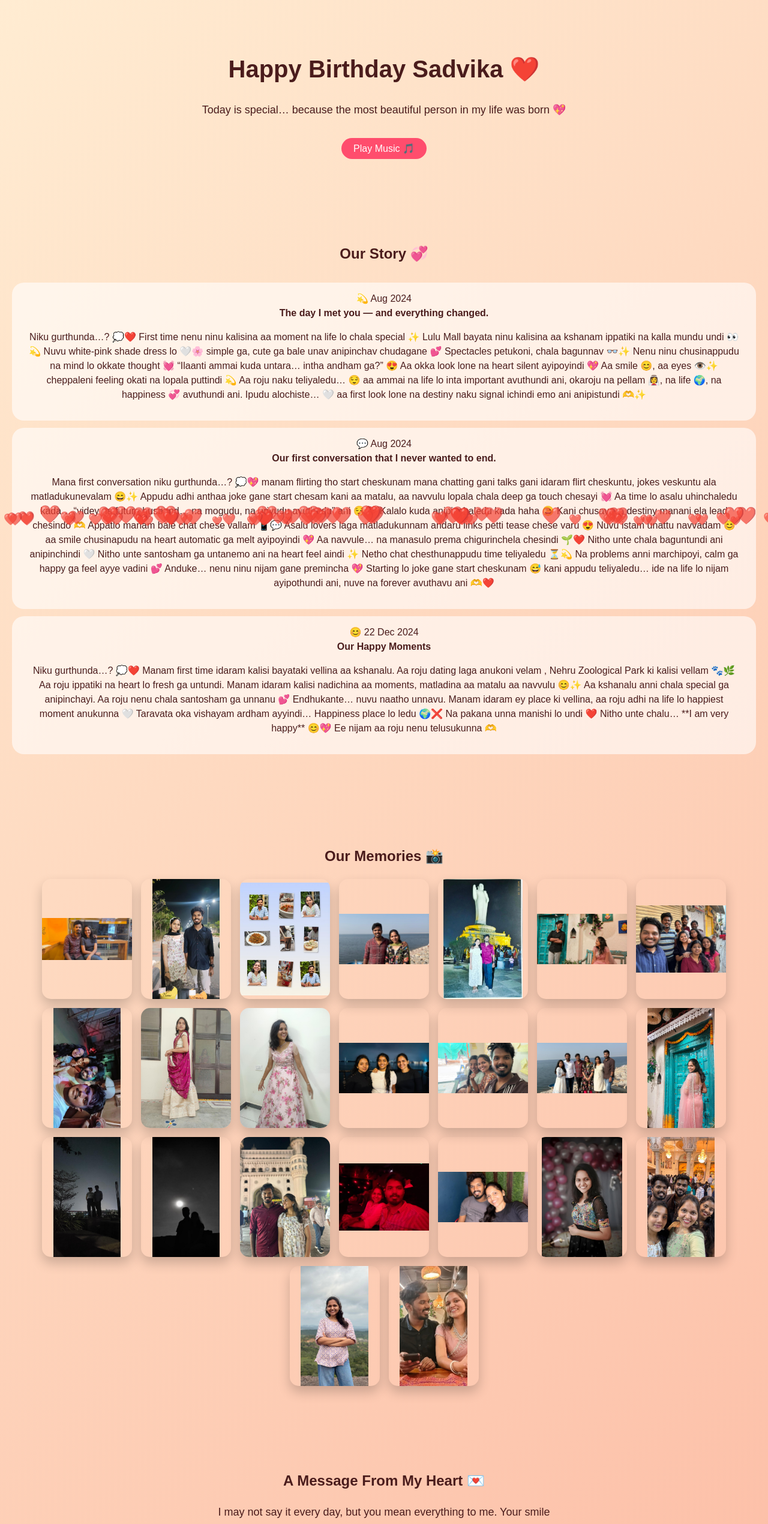
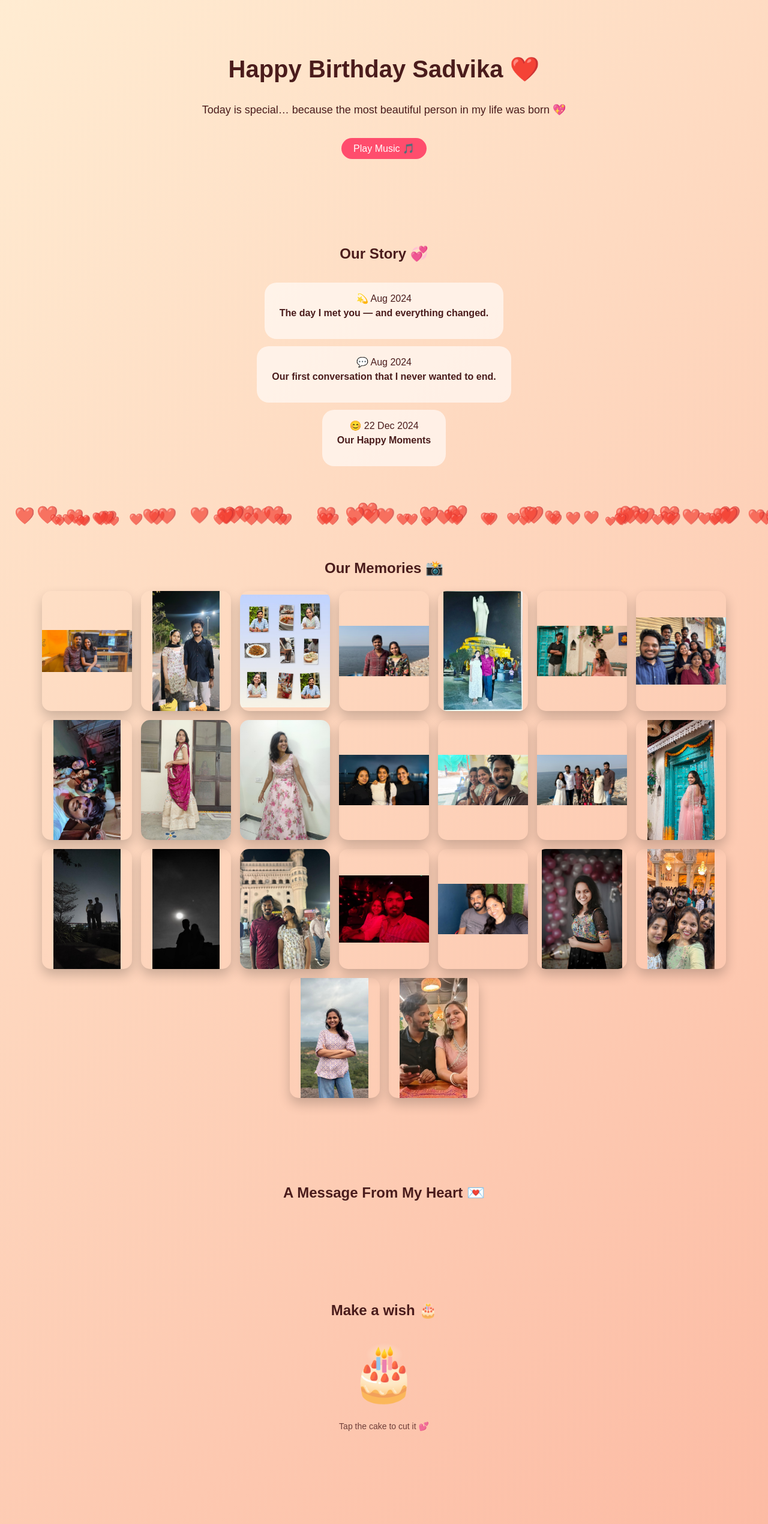
Before and after one commit to vinay348/Happybirthday, a React (Vite) app: page /birthday in a window 1280 px wide. Shown: the top 2540 px of the page at 60% size. Built offline with nearby package versions, Linux system fonts and the light colour scheme.

Commit message:
Commenting the message for testing

```diff
--- a/src/pages/BirthdayPage.jsx
+++ b/src/pages/BirthdayPage.jsx
@@ -125,7 +125,7 @@ function BirthdayPage() {
             <div className="date">💫 Aug 2024</div>
             <b>The day I met you — and everything changed.</b>
             <p>
-              Niku gurthunda…? 💭❤️ First time nenu ninu kalisina aa moment na
+            {/*  Niku gurthunda…? 💭❤️ First time nenu ninu kalisina aa moment na
               life lo chala special ✨ Lulu Mall bayata ninu kalisina aa kshanam
               ippatiki na kalla mundu undi 👀💫 Nuvu white-pink shade dress lo
               🤍🌸 simple ga, cute ga bale unav anipinchav chudagane 💕
@@ -137,6 +137,7 @@ function BirthdayPage() {
               avuthundi ani, okaroju na pellam 👰‍♀️, na life 🌍, na happiness 💞
               avuthundi ani. Ipudu alochiste… 🤍 aa first look lone na destiny
               naku signal ichindi emo ani anipistundi 🫶✨
+              */}
             </p>
           </div>
 
@@ -144,7 +145,7 @@ function BirthdayPage() {
             <div className="date">💬 Aug 2024</div>
             <b>Our first conversation that I never wanted to end.</b>
             <p>
-              Mana first conversation niku gurthunda…? 💭💖 manam flirting tho
+              {/* Mana first conversation niku gurthunda…? 💭💖 manam flirting tho
               start cheskunam mana chatting gani talks gani idaram flirt
               cheskuntu, jokes veskuntu ala matladukunevalam 😄✨ Appudu adhi
               anthaa joke gane start chesam kani aa matalu, aa navvulu lopala
@@ -162,6 +163,7 @@ function BirthdayPage() {
               Anduke… nenu ninu nijam gane premincha 💖 Starting lo joke gane
               start cheskunam 😅 kani appudu teliyaledu… ide na life lo nijam
               ayipothundi ani, nuve na forever avuthavu ani 🫶❤️
+              */}
             </p>
           </div>
 
@@ -169,6 +171,7 @@ function BirthdayPage() {
             <div className="date">😊 22 Dec 2024</div>
             <b>Our Happy Moments</b>
             <p>
+              {/*
               Niku gurthunda…? 💭❤️ Manam first time idaram kalisi bayataki
               vellina aa kshanalu. Aa roju dating laga anukoni velam , Nehru
               Zoological Park ki kalisi vellam 🐾🌿 Aa roju ippatiki na heart lo
@@ -180,6 +183,7 @@ function BirthdayPage() {
               vishayam ardham ayyindi… Happiness place lo ledu 🌍❌ Na pakana
               unna manishi lo undi ❤️ Nitho unte chalu… **I am very happy** 😊💖
               Ee nijam aa roju nenu telusukunna 🫶
+              */}
             </p>
           </div>
         </div>
@@ -218,7 +222,7 @@ function BirthdayPage() {
       {/* 💌 Message */}
       <section className="message">
         <h2>A Message From My Heart 💌</h2>
-        <p>{text}</p>
+        <p>{/* {text} */}</p>
       </section>
 
       {/* 🎂 Cake */}
```
